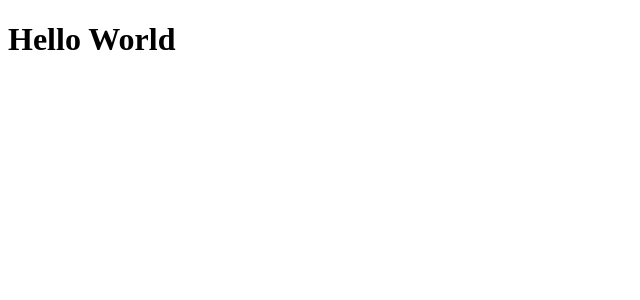
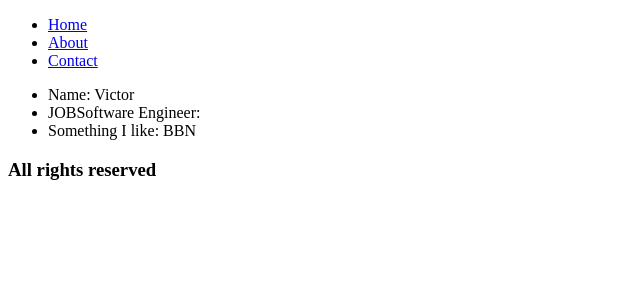
Before and after one commit to debelistic/reactTut, a React app: page / in a window 1280 px wide. Shown: the top 300 px of the page, without its empty margins (0-640 px from the left). Built offline with nearby package versions, Linux system fonts and the light colour scheme.

Commit message:
finish intro

```diff
--- a/App.js
+++ /dev/null
@@ -1,13 +0,0 @@
-import React, { Component } from "react";
-
-class App extends Component {
-    render(){
-        return (
-            <div>
-                <h1>Hello World</h1>
-            </div>
-        )
-    }
-}
-
-export default App;
--- /dev/null
+++ b/components/App.js
@@ -0,0 +1,16 @@
+import React from 'react';
+import Header from './pageComponents/Header';
+import MainContent from './pageComponents/MainContent';
+import Footer from './pageComponents/Footer';
+
+const App = () => {
+	return (
+		<div>
+			<Header />
+			<MainContent />
+			<Footer />
+		</div>
+	)
+}
+
+export default App;
--- /dev/null
+++ b/components/pageComponents/Footer.js
@@ -0,0 +1,11 @@
+import React from "react";
+
+const Footer = () => {
+    return (
+        <footer>
+            <h3>All rights reserved</h3>
+        </footer>
+    )
+};
+
+export default Footer;
--- /dev/null
+++ b/components/pageComponents/Header.js
@@ -0,0 +1,10 @@
+import React from 'react';
+import Navbar from './Navbar';
+
+const Header = () => {
+  return (
+    <Navbar />
+  )
+}
+
+export default Header;
--- /dev/null
+++ b/components/pageComponents/MainContent.js
@@ -0,0 +1,22 @@
+import React from 'react';
+
+const MainContent = () => {
+	return (
+		<ul>
+			<li>
+				<span>Name: </span>
+				<span>Victor</span>
+			</li>
+			<li>
+				<span>JOB</span>
+				<span>Software Engineer: </span>
+			</li>
+			<li>
+				<span>Something I like: </span>
+				<span>BBN</span>
+			</li>
+		</ul>
+	)
+}
+
+export default MainContent;
--- /dev/null
+++ b/components/pageComponents/Navbar.js
@@ -0,0 +1,15 @@
+import React from 'react';
+
+const Navbar = () => {
+	return (
+		<div>
+			<ul>
+				<li><a href="#">Home</a></li>
+				<li><a href="#">About</a></li>
+				<li><a href="#">Contact</a></li>
+			</ul>
+		</div>
+	)
+}
+
+export default Navbar;
--- a/main.js
+++ b/main.js
@@ -1,5 +1,5 @@
 import React from "react";
 import ReactDOM from "react-dom";
-import App from "./App.js";
+import App from "./components/App";
 
 ReactDOM.render(<App />, document.getElementById('app'));
--- a/package.json
+++ b/package.json
@@ -23,6 +23,8 @@
     "@babel/preset-es2015": "^7.0.0-beta.53",
     "@babel/preset-react": "^7.0.0",
     "babel-loader": "^8.0.6",
-    "html-webpack-plugin": "^3.2.0"
+    "css-loader": "^3.1.0",
+    "html-webpack-plugin": "^3.2.0",
+    "style-loader": "^0.23.1"
   }
 }
--- a/webpack.config.js
+++ b/webpack.config.js
@@ -20,6 +20,10 @@ module.exports = {
             query: {
                presets: ['@babel/preset-env', '@babel/react']
             }
+         },
+         {
+            test: /\.css$/,
+            loader: ['style-loader', 'css-loader']
          }
       ]
    },
```
Also changed, not shown: styles/style.css (added), 2 other files (tests, documents, lock files or other folders).
